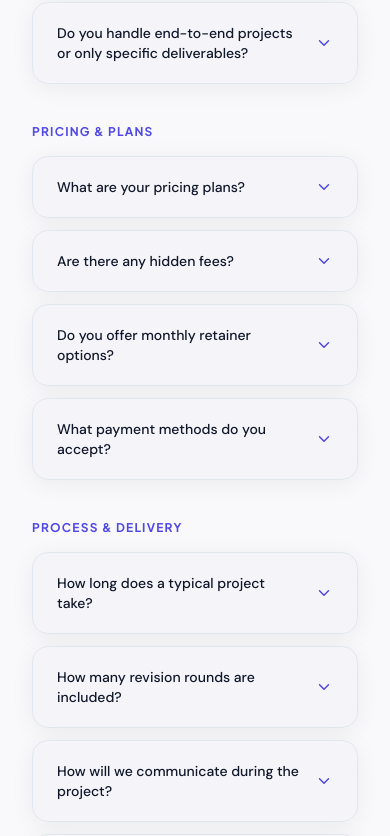
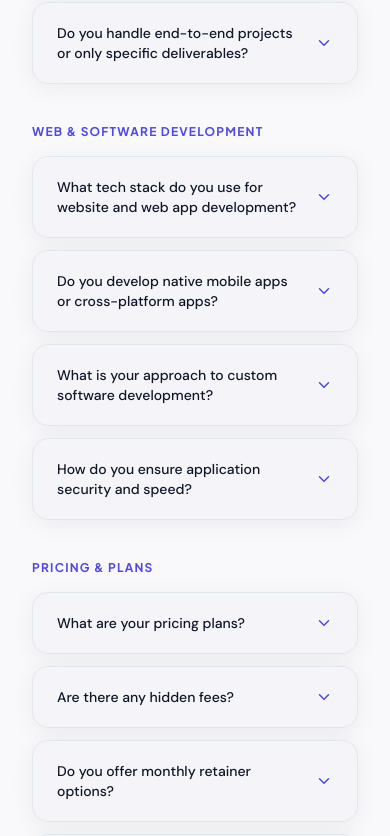
Before and after one commit to Vicky11124/TIA_SOFTWARE_COM, a React (Vite) app: page /faq in a window 390 px wide. Shown: the part 1040-1876 px from the top of the page. Built offline with nearby package versions, Linux system fonts and the light colour scheme; no server answers; the database is empty.

Commit message:
feat: add web, mobile app, and custom software development FAQs

```diff
--- a/src/data/faqData.ts
+++ b/src/data/faqData.ts
@@ -33,6 +33,27 @@ export const faqs = [
       {
         q: "Do you handle end-to-end projects or only specific deliverables?",
         a: "Both! We can take on full end-to-end projects — from strategy through to delivery — or step in at a specific stage (e.g., design only, marketing only). We're flexible to fit your workflow.",
+      },
+    ],
+  },
+  {
+    category: "Web & Software Development",
+    items: [
+      {
+        q: "What tech stack do you use for website and web app development?",
+        a: "We build using modern, high-performance tech stacks. Our frontend development relies on React, TypeScript, Next.js, and Tailwind CSS. For backends and databases, we use robust solutions like Supabase, Node.js, and PostgreSQL to ensure speed, security, and scalability.",
+      },
+      {
+        q: "Do you develop native mobile apps or cross-platform apps?",
+        a: "We specialize in cross-platform mobile application development using React Native and Flutter. This approach delivers a native look and feel on both iOS and Android from a single codebase, significantly reducing your development costs and time-to-market.",
+      },
+      {
+        q: "What is your approach to custom software development?",
+        a: "Our process is fully agile: we begin with interactive wireframing and UI/UX design, followed by sprints of iterative development, automated testing, and secure deployment. We also offer continuous maintenance and updates post-launch to keep your software performing at its best.",
+      },
+      {
+        q: "How do you ensure application security and speed?",
+        a: "We implement industry-standard security protocols including OAuth 2.0 authentication, end-to-end encryption, and secure HTTPS connections. For speed, we write optimized, clean code, employ lazy-loading, leverage CDNs, and compress assets to achieve top-tier Lighthouse performance scores.",
       },
     ],
   },
```
